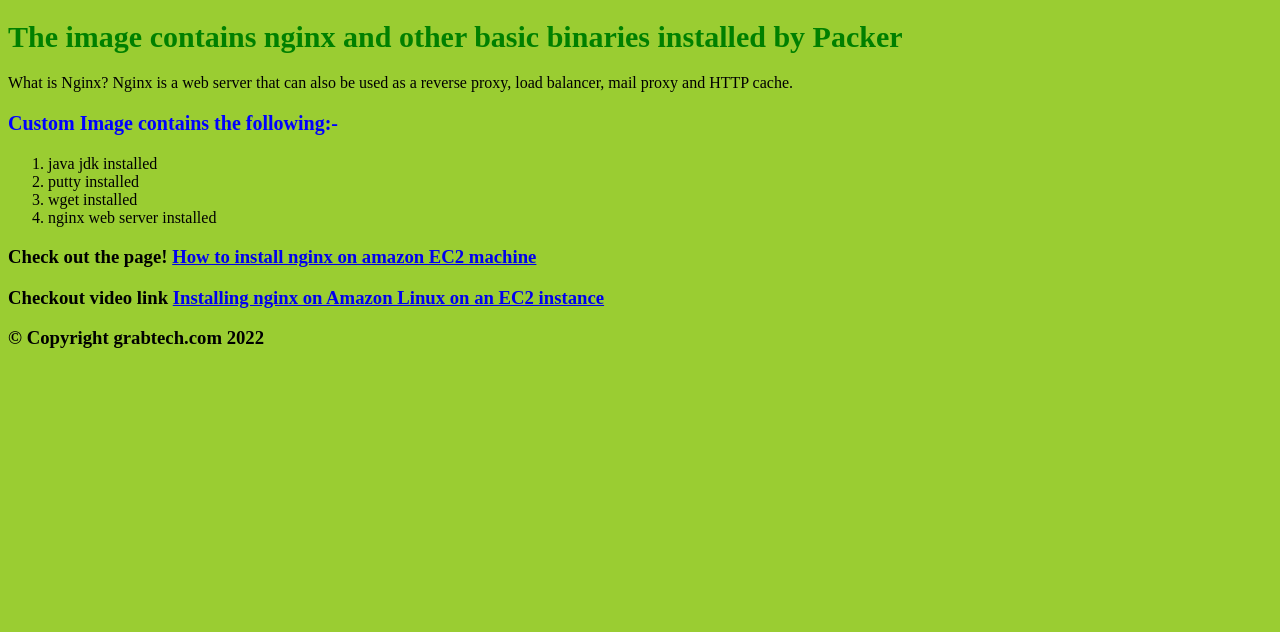
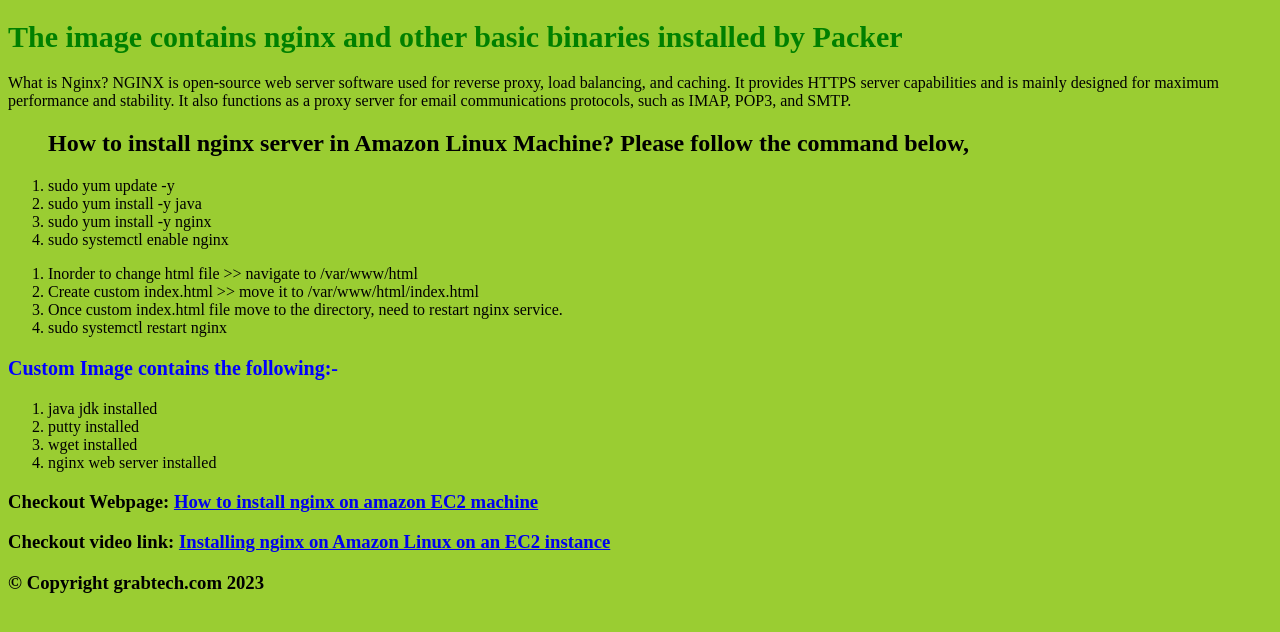
Before and after one commit to thangacodes/packer_tutorial, a plain HTML site: page Packer/project-III/index.html in a window 1280 px wide. Drawn offline with Linux system fonts and the light colour scheme.

Commit message:
linux command added

```diff
--- a/Packer/project-III/index.html
+++ b/Packer/project-III/index.html
@@ -8,7 +8,21 @@
   </head>
 <body style="background-color:yellowgreen;">
    <h1 style="color: green; font-size: 30px;" align="left"> The image contains nginx and other basic binaries installed by Packer </h2>
-   <p>What is Nginx? Nginx is a web server that can also be used as a reverse proxy, load balancer, mail proxy and HTTP cache.</p>
+   <p>What is Nginx? NGINX is open-source web server software used for reverse proxy, load balancing, and caching. It provides HTTPS server capabilities and is mainly designed for maximum performance and stability. It also functions as a proxy server for email communications protocols, such as IMAP, POP3, and SMTP.
+    <ol>
+    <h2>How to install nginx server in Amazon Linux Machine? Please follow the command below,</h2>
+    <li>sudo yum update -y</li>
+    <li>sudo yum install -y java</li>
+    <li>sudo yum install -y nginx</li>
+    <li>sudo systemctl enable nginx</li>
+    </ol>
+    <ol>
+    <li>Inorder to change html file >> navigate to /var/www/html </li>
+    <li>Create custom index.html >> move it to /var/www/html/index.html </li>
+    <li>Once custom index.html file move to the directory, need to restart nginx service.</li>
+    <li>sudo systemctl restart nginx</li>
+  </ol>
+   </p>
    <h3 style="color: blue; font-size: 20px;" align="left">Custom Image contains the following:-</h3>
    <ol>
    <li>java jdk installed </li>
@@ -16,10 +30,10 @@
    <li>wget installed </li>
    <li>nginx web server installed </li>
    </ol>
-   <h3> Check out the page! <a href="https://cloudkatha.com/how-to-install-nginx-on-amazon-linux-2-instance/" target="_blank" rel="noopener noreferrer">How to install nginx on amazon EC2 machine</a></h3>
-   <h3> Checkout video link <a href="https://www.youtube.com/watch?v=leCZ7htfB_g';" target="_blank" rel="noopener noreferrer">Installing nginx on Amazon Linux on an EC2 instance</a>
+   <h3> Checkout Webpage: <a href="https://cloudkatha.com/how-to-install-nginx-on-amazon-linux-2-instance/" target="_blank" rel="noopener noreferrer">How to install nginx on amazon EC2 machine</a></h3>
+   <h3> Checkout video link: <a href="https://www.youtube.com/watch?v=leCZ7htfB_g';" target="_blank" rel="noopener noreferrer">Installing nginx on Amazon Linux on an EC2 instance</a>
    <footer>
-        <p style="color:black;">© Copyright grabtech.com 2022</p>
+        <p style="color:black;">© Copyright grabtech.com 2023</p>
 </footer>
 </body>
 </html>
```
